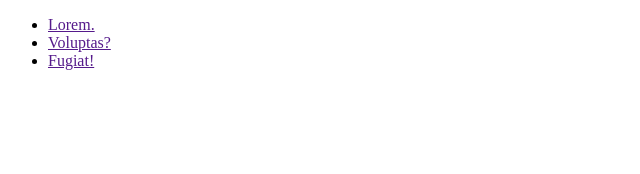
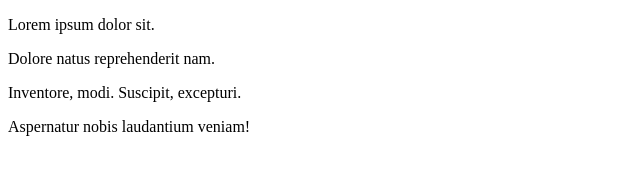
Before and after one commit to karacocukk/Veri-Algoritmalari, a plain HTML site: page loginform.html in a window 1280 px wide. Shown: the whole page, without its empty margins (0-640 px from the left). Drawn offline with Linux system fonts and the light colour scheme.

Commit message:
pragraflar eklendi

```diff
--- a/loginform.html
+++ b/loginform.html
@@ -7,10 +7,9 @@
     <title>Document</title>
 </head>
 <body>
-    <ul>
-        <li><a href="">Lorem.</a></li>
-        <li><a href="">Voluptas?</a></li>
-        <li><a href="">Fugiat!</a></li>
-    </ul>
+    <p>Lorem ipsum dolor sit.</p>
+    <p>Dolore natus reprehenderit nam.</p>
+    <p>Inventore, modi. Suscipit, excepturi.</p>
+    <p>Aspernatur nobis laudantium veniam!</p>
 </body>
 </html>
```
